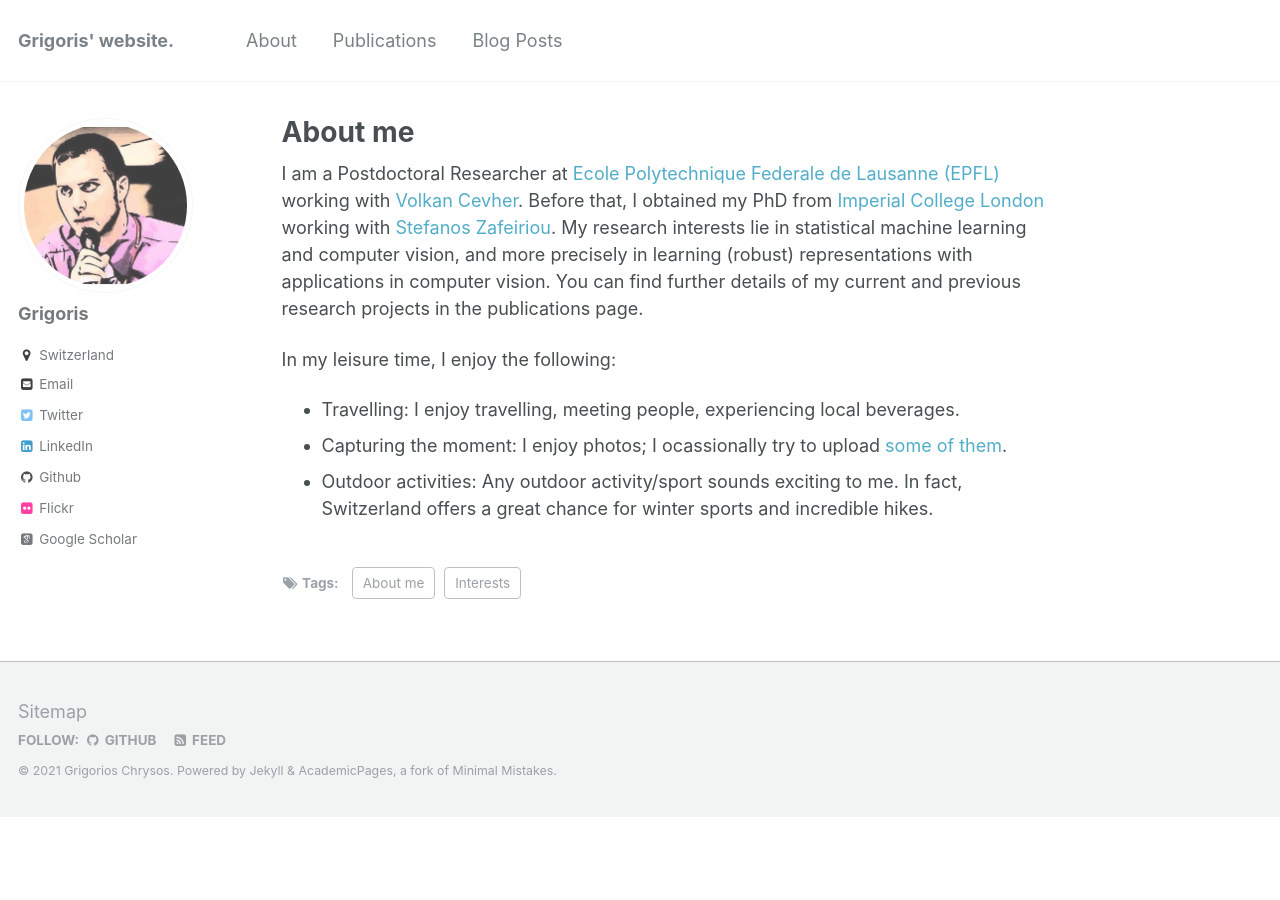
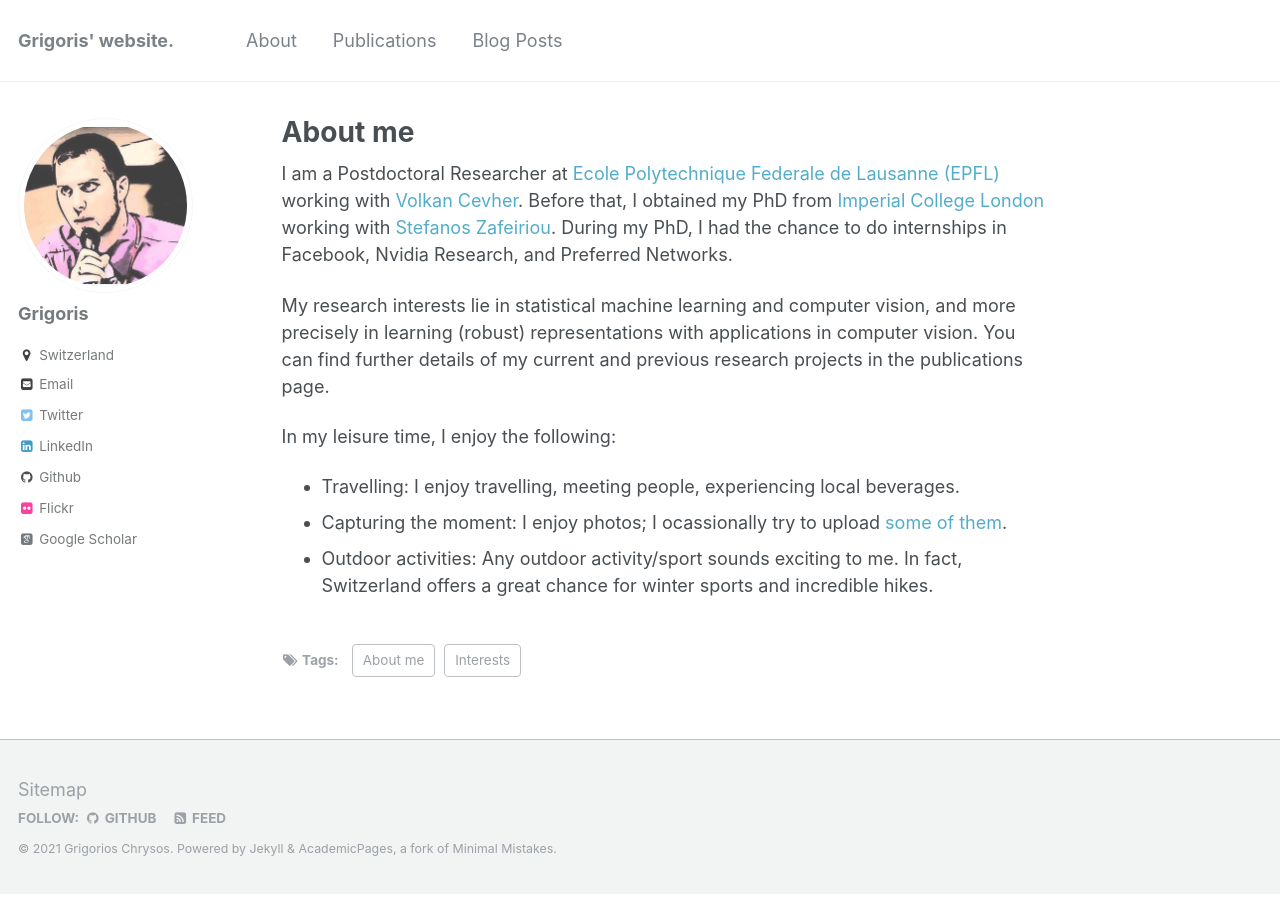
Before and after one commit to grigorisg9gr/grigorisg9gr.github.io, a Jekyll site: the page built from _pages/about/index.html, in a window 1280 px wide. Built offline with Jekyll 4.4.1, drawn with Linux system fonts in a browser that asks for light colours; some web fonts are replaced.

Commit message:
Minor changes.

```diff
--- a/_pages/about/index.html
+++ b/_pages/about/index.html
@@ -8,7 +8,9 @@ redirect_from:
   - /
 ---
         <div>
-        <p> I am a Postdoctoral Researcher at <a href="https://www.epfl.ch/en/">Ecole Polytechnique Federale de Lausanne (EPFL)</a> working with <a href="https://people.epfl.ch/volkan.cevher">Volkan Cevher</a>. Before that, I obtained my PhD from <a href="https://www.imperial.ac.uk/"> Imperial College London</a> working with <a href="https://www.imperial.ac.uk/people/s.zafeiriou">Stefanos Zafeiriou</a>. My research interests lie in statistical machine learning and computer vision, and more precisely in learning (robust) representations with applications in computer vision. You can find further details of my current and previous research projects in the publications page.
+        <p> I am a Postdoctoral Researcher at <a href="https://www.epfl.ch/en/">Ecole Polytechnique Federale de Lausanne (EPFL)</a> working with <a href="https://people.epfl.ch/volkan.cevher">Volkan Cevher</a>. Before that, I obtained my PhD from <a href="https://www.imperial.ac.uk/"> Imperial College London</a> working with <a href="https://www.imperial.ac.uk/people/s.zafeiriou">Stefanos Zafeiriou</a>.  During my PhD, I had the chance to do internships in Facebook, Nvidia Research, and Preferred Networks.
+
+        <p> My research interests lie in statistical machine learning and computer vision, and more precisely in learning (robust) representations with applications in computer vision. You can find further details of my current and previous research projects in the publications page.
         </div>
         <div>
         <p> In my leisure time, I enjoy the following:</p>
--- a/_publications/index.html
+++ b/_publications/index.html
@@ -10,7 +10,7 @@ collection: publications
 <ul>
 
 
-<li><strong>Non-adversarial polynomial synthesis.</strong>
+<li><strong>Tensor Methods in Computer Vision and Deep Learning.</strong>
     <div style="padding-left: 16px">
       <p>Yannis Panagakis*, Jean Kossaifi*, <strong>Grigorios Chrysos</strong>, James Oldfield, Mihalis A. Nicolaou, Anima Anandkumar, Stefanos Zafeiriou<br>
       Proceedings of the IEEE, 2021. <br>
```
Also changed, not shown: 1 other file.
